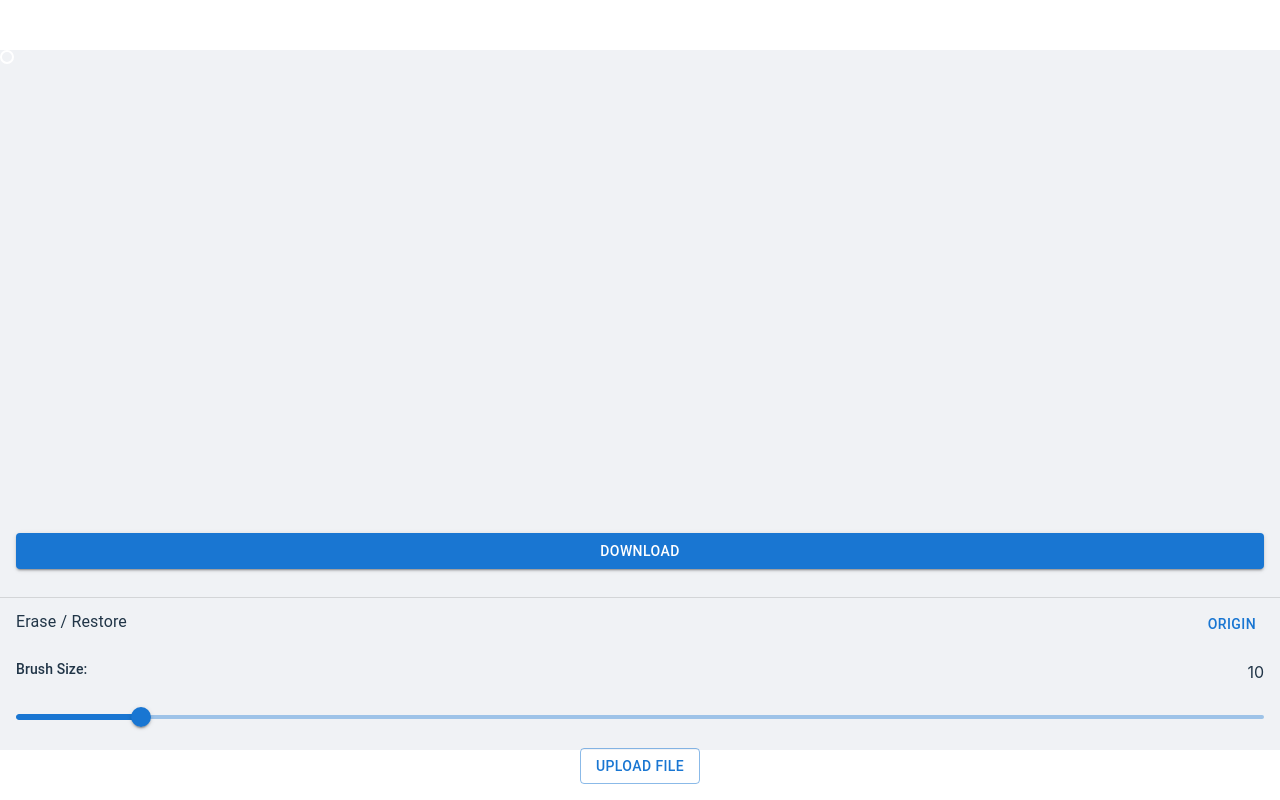
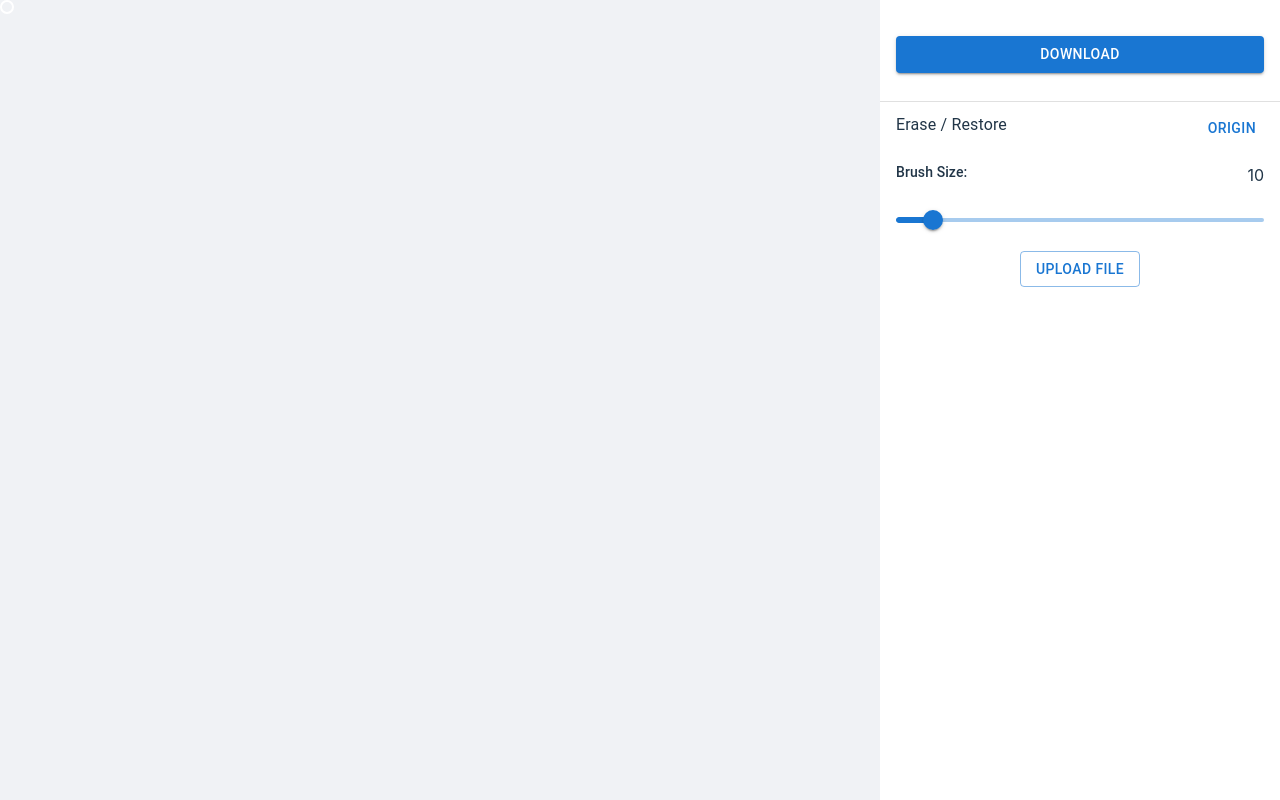
Before and after one commit to Alex-cr17/image-builder-deploy, a React (Vite) app: page / in a window 1280 px wide. Built offline with nearby package versions, Linux system fonts and the light colour scheme.

Commit message:
Added styles for mobile 3

```diff
--- a/src/App.css
+++ b/src/App.css
@@ -1,8 +1,8 @@
+
 
 #root {
-  /*max-width: 1440px;*/
-  height: 700px;
   width: 100%;
+  height: 100vh;
   margin: 0 auto;
   text-align: center;
 }
@@ -12,17 +12,6 @@
   display: flex;
   justify-content: space-between;
   height: 100%;
-}
-
-.history-actions {
-  position: absolute;
-  right: 15px;
-  top: 15px;
-}
-.canvas-container {
-  display: flex;
-  width: calc(100% - 400px);
-  position: relative;
 }
 
 #myCanvas {
@@ -41,26 +30,118 @@
   border-radius: 50%;
 }
 
-.list-container {
-  background: #fff;
-  padding: 10px 15px;
-}
 @media (min-width:320px)  {
   .image-editor-container {
     flex-direction: column;
   }
 
+  .list-container {
+    padding: 10px 15px;
+    width: 100%;
+    background: transparent;
+  }
   .canvas-container {
     width: 100%;
     height: calc(100% - 300px);
   }
 
-  .list-container {
-    background: transparent;
-    width: 100%;
-    position: absolute !important;
-    left: 0;
-    right: 0;
-    bottom: 0;
+  .history-actions {
+    position: absolute;
+    right: 0px;
+    top: 0px;
   }
 }
+
+@media (min-width:1024px) {
+  .image-editor-container {
+    flex-direction: row;
+  }
+
+  .canvas-container {
+    display: flex;
+    flex-basis: calc(100% - 400px);
+    width: calc(100% - 400px);
+    position: relative;
+  }
+
+  .list-container {
+    width: 400px;
+    background: #fff;
+  }
+
+  .history-actions {
+    right: 15px;
+    top: 15px;
+  }
+}
+
+/*#root {*/
+/*  !*max-width: 1440px;*!*/
+/*  width: 100%;*/
+/*  display: flex;*/
+/*  height: 700px;*/
+/*  margin: 0 auto;*/
+/*}*/
+
+/*.image-editor-container {*/
+/*  background: #f0f2f5;*/
+/*  display: flex;*/
+/*  justify-content: space-between;*/
+/*  height: 100%;*/
+/*}*/
+
+/*.history-actions {*/
+/*  position: absolute;*/
+/*  right: 15px;*/
+/*  top: 15px;*/
+/*}*/
+
+
+/*#myCanvas {*/
+/*  cursor: none;*/
+/*  margin: 0 auto;*/
+/*}*/
+
+/*#cursor-image {*/
+/*  display: block;*/
+/*  pointer-events: none;*/
+/*  position: absolute;*/
+/*  z-index: 9999999;*/
+/*  width: 6px;*/
+/*  height: 6px;*/
+/*  border: 2px solid #fff;*/
+/*  border-radius: 50%;*/
+/*}*/
+
+/*.list-container {*/
+/*  background: #fff;*/
+/*  padding: 10px 15px;*/
+/*}*/
+/*@media (min-width:320px)  {*/
+/*  .image-editor-container {*/
+/*    flex-direction: column;*/
+/*  }*/
+
+/*  .canvas-container {*/
+/*    width: 100%;*/
+/*    height: calc(100% - 300px);*/
+/*  }*/
+/*  .list-container {*/
+/*    width: 100%;*/
+/*  }*/
+/*}*/
+
+/*@media (min-width:1024px)  {*/
+/*  .image-editor-container {*/
+/*    flex-direction: row;*/
+/*  }*/
+/*  .canvas-container {*/
+/*    display: flex;*/
+/*    flex-basis: calc(100% - 400px);*/
+/*    width: calc(100% - 400px);*/
+/*    position: relative;*/
+/*  }*/
+/*  .list-container {*/
+/*    width: 400px;*/
+/*  }*/
+/*}*/
--- a/src/components/ImageEditor.jsx
+++ b/src/components/ImageEditor.jsx
@@ -239,11 +239,11 @@ const Editor = () => {
   return (
     <div className="image-editor-container">
     <div id="canvas-container" className="canvas-container">
-      {history.length ? <div className="history-actions">
-        <Button variant="text" onClick={handleUndo}><UndoIcon/></Button>
-        <Button variant="text" onClick={handleRedo}><RedoIcon/></Button>
-      </div> : ''
-      }
+      {/*{history.length ? <div className="history-actions">*/}
+      {/*  <Button variant="text" onClick={handleUndo}><UndoIcon/></Button>*/}
+      {/*  <Button variant="text" onClick={handleRedo}><RedoIcon/></Button>*/}
+      {/*</div> : ''*/}
+      {/*}*/}
       <canvas
         className="canvas-area"
         ref={canvasRef}
@@ -257,9 +257,7 @@ const Editor = () => {
       />
       <div id="cursor-image" style={{ width: brushSize, height: brushSize, left: cursorPosition.x, top: cursorPosition.y }}/>
     </div>
-      <List
-        className="list-container"
-      >
+      <List className="list-container">
       <ListItem>
         <Button sx={{ margin: '20px 0' }} fullWidth size="medium" variant="contained" onClick={handleDownload}>Download</Button>
       </ListItem>
```
